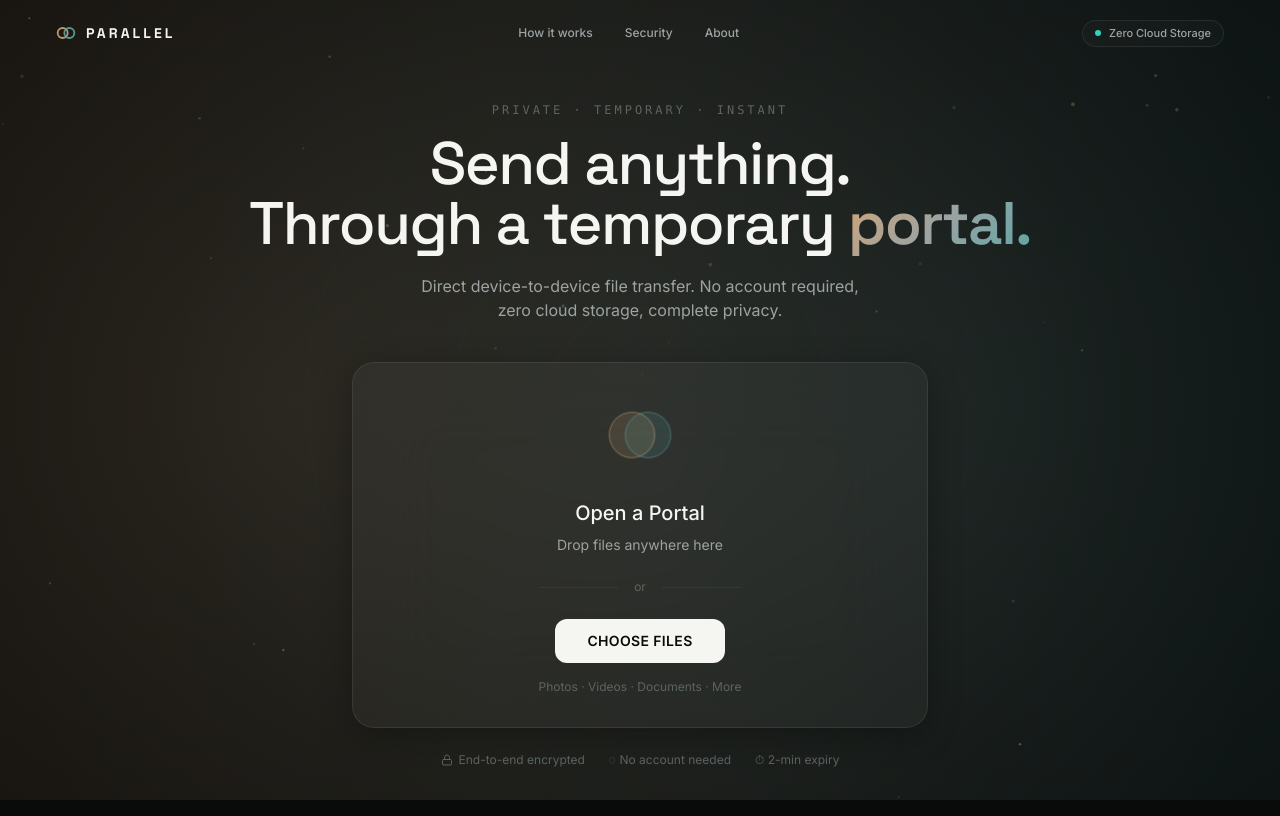
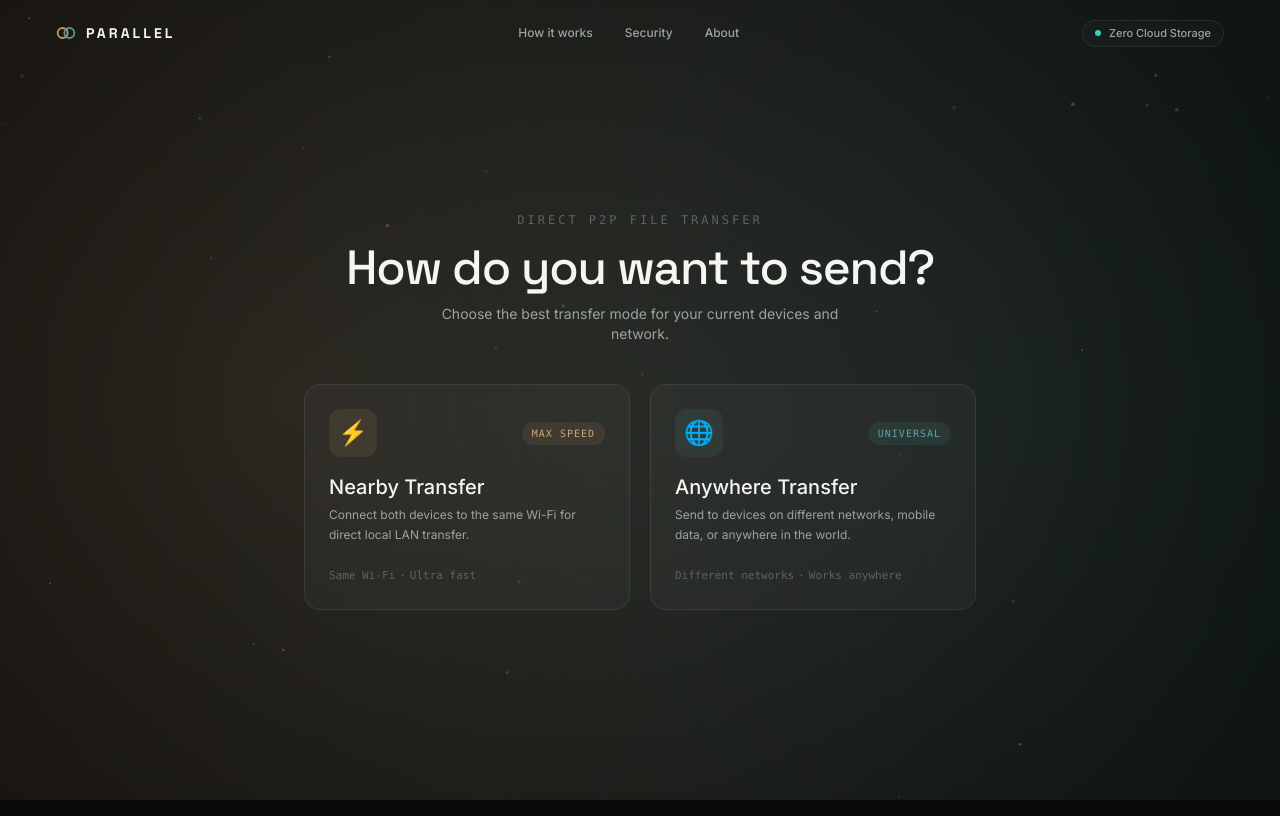
Before and after one commit to sajid05-jelly/parallel, a React (Vite) app: page / in a window 1280 px wide. Built offline with nearby package versions, Linux system fonts and the light colour scheme; no server answers.

Commit message:
Implement TWO transfer modes: Nearby (⚡ Same Wi-Fi / STUN local host P2P) and Anywhere (🌐 Universal WebRTC)

```diff
--- a/src/config/constants.js
+++ b/src/config/constants.js
@@ -10,7 +10,7 @@ export const LOW_WATER_MARK = 1024 * 1024;   // 1MB buffer floor to resume sendi
 
 export const QR_EXPIRY_SECONDS = Number(import.meta.env.VITE_QR_EXPIRY_SECONDS) || 120;
 
-// WebRTC ICE Server Configuration: Direct P2P (STUN) prioritized first, TURN only as fallback
+// WebRTC ICE Server Configuration for ANYWHERE mode (STUN + TURN fallback)
 export const ICE_SERVERS = (() => {
   const stunUrl = import.meta.env.VITE_STUN_URL || 'stun:stun.l.google.com:19302';
   const servers = [
@@ -32,6 +32,13 @@ export const ICE_SERVERS = (() => {
 
   return servers;
 })();
+
+// WebRTC ICE Server Configuration for NEARBY mode (STUN-only to force direct local LAN / host connection)
+export const NEARBY_ICE_SERVERS = [
+  { urls: 'stun:stun.l.google.com:19302' },
+  { urls: 'stun:stun1.l.google.com:19302' }
+];
+
 
 
 export const TRANSFER_STATUSES = {
--- a/src/hooks/useTransfer.js
+++ b/src/hooks/useTransfer.js
@@ -17,6 +17,7 @@ function fileKey(file) {
 export function useTransfer() {
   const [files, setFiles] = useState([]);
   const [status, setStatus] = useState('IDLE');
+  const [mode, setMode] = useState(null); // null (unselected), 'nearby', or 'anywhere'
   const [progress, setProgress] = useState({
     totalBytes: 0,
     sentBytes: 0,
@@ -33,6 +34,8 @@ export function useTransfer() {
   const [qrExpiry, setQrExpiry] = useState(null);
 
   const transportRef = useRef(null);
+  const modeRef = useRef(mode);
+  modeRef.current = mode;
 
   // Cleanup preview URLs on unmount
   useEffect(() => {
@@ -240,11 +243,14 @@ export function useTransfer() {
     setToken(null);
     setError(null);
     setQrExpiry(null);
+    setMode(null);
   }, [clearFiles]);
 
   return {
     files,
     status,
+    mode,
+    setMode,
     progress,
     transferUrl,
     token,
@@ -259,4 +265,5 @@ export function useTransfer() {
   };
 }
 
+
 export default useTransfer;
--- a/src/pages/SenderPage.jsx
+++ b/src/pages/SenderPage.jsx
@@ -15,6 +15,8 @@ export default function SenderPage() {
   const {
     files,
     status,
+    mode,
+    setMode,
     progress,
     transferUrl,
     token,
@@ -36,6 +38,87 @@ export default function SenderPage() {
 
   const renderContent = () => {
     if (status === 'IDLE' || status === 'UPLOADING') {
+      // Step 1: Mode Selection (Nearby ⚡ vs Anywhere 🌐)
+      if (!mode) {
+        return (
+          <motion.div
+            key="mode-selection"
+            initial={{ opacity: 0, y: 20 }}
+            animate={{ opacity: 1, y: 0 }}
+            exit={{ opacity: 0, y: -20 }}
+            transition={{ duration: 0.4 }}
+            className="w-full max-w-2xl mx-auto text-center"
+          >
+            <div className="mb-10">
+              <span className="text-xs tracking-[0.25em] text-[#5C6462] font-mono uppercase mb-4 inline-block">
+                Direct P2P File Transfer
+              </span>
+              <h1 className="font-space text-3xl md:text-5xl font-medium text-[#F5F5F2] leading-tight tracking-tight mb-3">
+                How do you want to send?
+              </h1>
+              <p className="text-sm text-[#9CA3A2] max-w-md mx-auto">
+                Choose the best transfer mode for your current devices and network.
+              </p>
+            </div>
+
+            <div className="grid grid-cols-1 md:grid-cols-2 gap-5 text-left mb-8">
+              {/* MODE 1 — NEARBY ⚡ */}
+              <button
+                onClick={() => setMode('nearby')}
+                className="group p-6 rounded-2xl bg-white/[0.03] hover:bg-white/[0.07] border border-white/[0.08] hover:border-[#D4A574]/40 transition-all text-left flex flex-col justify-between"
+              >
+                <div>
+                  <div className="flex items-center justify-between mb-4">
+                    <span className="w-12 h-12 rounded-xl bg-[#D4A574]/10 text-[#D4A574] text-2xl flex items-center justify-center group-hover:scale-110 transition-transform">
+                      ⚡
+                    </span>
+                    <span className="text-[10px] font-mono uppercase tracking-widest px-2.5 py-1 rounded-full bg-[#D4A574]/10 text-[#D4A574]">
+                      MAX SPEED
+                    </span>
+                  </div>
+                  <h3 className="text-xl font-medium text-[#F5F5F2] mb-1 group-hover:text-[#D4A574] transition-colors">
+                    Nearby Transfer
+                  </h3>
+                  <p className="text-xs text-[#9CA3A2] leading-relaxed mb-4">
+                    Connect both devices to the same Wi-Fi for direct local LAN transfer.
+                  </p>
+                </div>
+                <div className="text-[11px] text-[#5C6462] font-mono flex items-center gap-1 mt-2">
+                  <span>Same Wi-Fi</span> &middot; <span>Ultra fast</span>
+                </div>
+              </button>
+
+              {/* MODE 2 — ANYWHERE 🌐 */}
+              <button
+                onClick={() => setMode('anywhere')}
+                className="group p-6 rounded-2xl bg-white/[0.03] hover:bg-white/[0.07] border border-white/[0.08] hover:border-[#5BA5A5]/40 transition-all text-left flex flex-col justify-between"
+              >
+                <div>
+                  <div className="flex items-center justify-between mb-4">
+                    <span className="w-12 h-12 rounded-xl bg-[#5BA5A5]/10 text-[#5BA5A5] text-2xl flex items-center justify-center group-hover:scale-110 transition-transform">
+                      🌐
+                    </span>
+                    <span className="text-[10px] font-mono uppercase tracking-widest px-2.5 py-1 rounded-full bg-[#5BA5A5]/10 text-[#5BA5A5]">
+                      UNIVERSAL
+                    </span>
+                  </div>
+                  <h3 className="text-xl font-medium text-[#F5F5F2] mb-1 group-hover:text-[#5BA5A5] transition-colors">
+                    Anywhere Transfer
+                  </h3>
+                  <p className="text-xs text-[#9CA3A2] leading-relaxed mb-4">
+                    Send to devices on different networks, mobile data, or anywhere in the world.
+                  </p>
+                </div>
+                <div className="text-[11px] text-[#5C6462] font-mono flex items-center gap-1 mt-2">
+                  <span>Different networks</span> &middot; <span>Works anywhere</span>
+                </div>
+              </button>
+            </div>
+          </motion.div>
+        );
+      }
+
+      // Step 2: File selection flow
       if (files.length === 0) {
         return (
           <motion.div
@@ -46,20 +129,24 @@ export default function SenderPage() {
             transition={{ duration: 0.4 }}
             className="w-full"
           >
-            <div className="text-center mb-10">
-              <span className="text-xs tracking-[0.25em] text-[#5C6462] font-mono uppercase mb-4 inline-block">
-                Private · Temporary · Instant
-              </span>
+            <div className="text-center mb-8">
+              <button
+                onClick={() => setMode(null)}
+                className="text-xs font-mono text-[#9CA3A2] hover:text-[#F5F5F2] mb-4 inline-flex items-center gap-1.5 px-3 py-1 rounded-full bg-white/[0.03] border border-white/[0.06] transition-colors"
+              >
+                <span>&larr;</span> Change Mode ({mode === 'nearby' ? '⚡ Nearby' : '🌐 Anywhere'})
+              </button>
               <h1 className="font-space text-4xl md:text-5xl lg:text-6xl font-medium text-[#F5F5F2] leading-tight tracking-tight">
                 Send anything.<br/>
                 Through a temporary <span className="text-gradient-portal font-semibold">portal.</span>
               </h1>
-              <p className="text-sm md:text-base text-[#9CA3A2] max-w-md mx-auto mt-5 leading-relaxed">
-                Direct device-to-device file transfer. No account required, zero cloud storage, complete privacy.
+              <p className="text-sm md:text-base text-[#9CA3A2] max-w-md mx-auto mt-4 leading-relaxed">
+                {mode === 'nearby'
+                  ? 'Connect both devices to the same Wi-Fi for maximum speed direct LAN transfer.'
+                  : 'Direct device-to-device file transfer across any network.'
+                }
               </p>
             </div>
-
-
 
             <div className="max-w-xl mx-auto">
               <UploadPortal onFilesSelected={handleFilesSelected} disabled={status === 'UPLOADING'} />
@@ -75,7 +162,8 @@ export default function SenderPage() {
             </div>
           </motion.div>
         );
-      } else {
+      }
+ else {
         return (
           <motion.div
             key="file-list"
```
Also changed, not shown: src/lib/WebRTCTransport.js.
